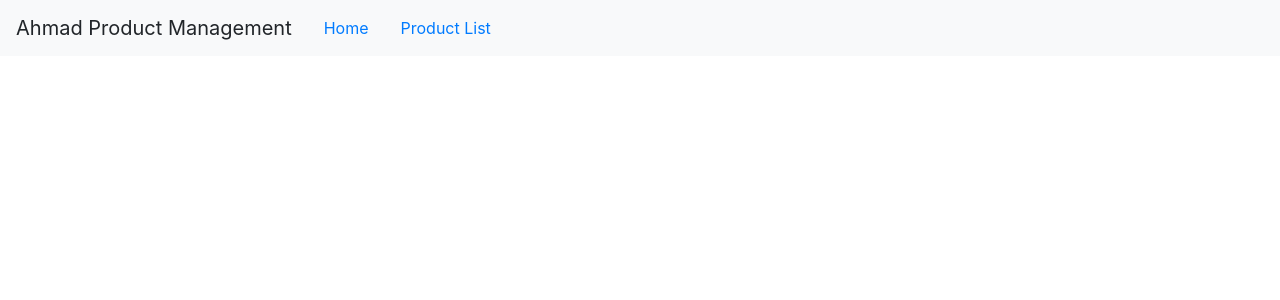
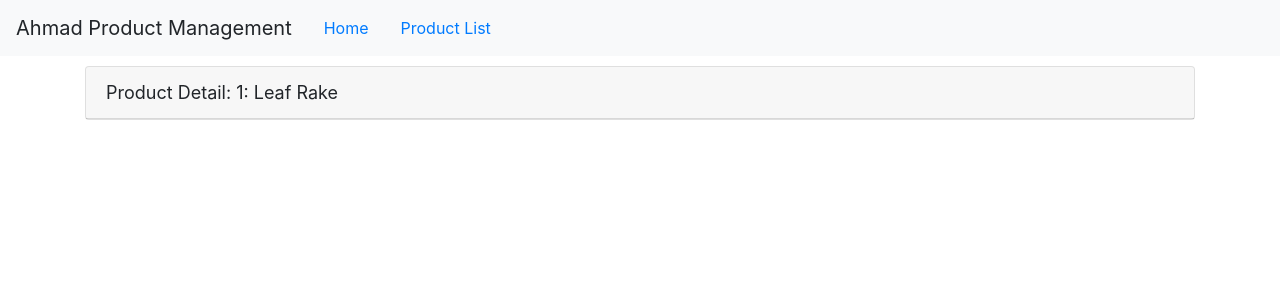
Before and after one commit to ahmadtc1/AngularApp, an Angular app: page /products/1 in a window 1280 px wide. Shown: the top 300 px of the page. Built offline with nearby package versions, Linux system fonts and the light colour scheme.

Commit message:
Adding routing for each item

```diff
--- a/src/app/products/product-detail.component.ts
+++ b/src/app/products/product-detail.component.ts
@@ -1,5 +1,6 @@
 import { Component, OnInit } from '@angular/core';
 import { IProduct } from './product';
+import { ActivatedRoute } from '@angular/router';
 
 @Component({
   templateUrl: './product-detail.component.html',
@@ -8,9 +9,24 @@
 export class ProductDetailComponent implements OnInit {
   pageTitle: string = 'Product Detail';
   product: IProduct;
-  constructor() { }
+  constructor(private route: ActivatedRoute) {
+
+   }
 
   ngOnInit() {
+    let id = +this.route.snapshot.paramMap.get('id');
+    this.pageTitle += `: ${id}`;
+    this.product = {
+      'productId': id,
+      'productName': 'Leaf Rake',
+      'productCode': 'GDN-0011',
+      'releaseDate': 'March 19, 2016',
+      'description': 'Leaf rake with 48-inch wooden handle.',
+      'price': 19.95,
+      'starRating': 3.2,
+      'imageUrl': 'https://openclipart.org/image/300px/svg_to_png/26215/Anonymous_Leaf_Rake.png'
+
+    }
   }
 
 }
--- a/src/app/products/product-list.component.html
+++ b/src/app/products/product-list.component.html
@@ -48,7 +48,11 @@
                             [style.width.px]='imageWidth'
                             [style.margin.px]='imageMargin'>
                         </td>
-                        <td>{{product.productName}}</td>
+                        <td>
+                            <a [routerLink] = "['/products', product.productId]">
+                                {{product.productName}}
+                            </a>
+                        </td>
                         <td>{{product.productCode | lowercase | ConvertToSpaces: '-'}}</td>
                         <td>{{product.releaseDate}}</td>
                         <td> <p *ngIf = "showPrice">{{product.price | currency:'USD':'symbol': '1.2-2'}}</p></td>
```
